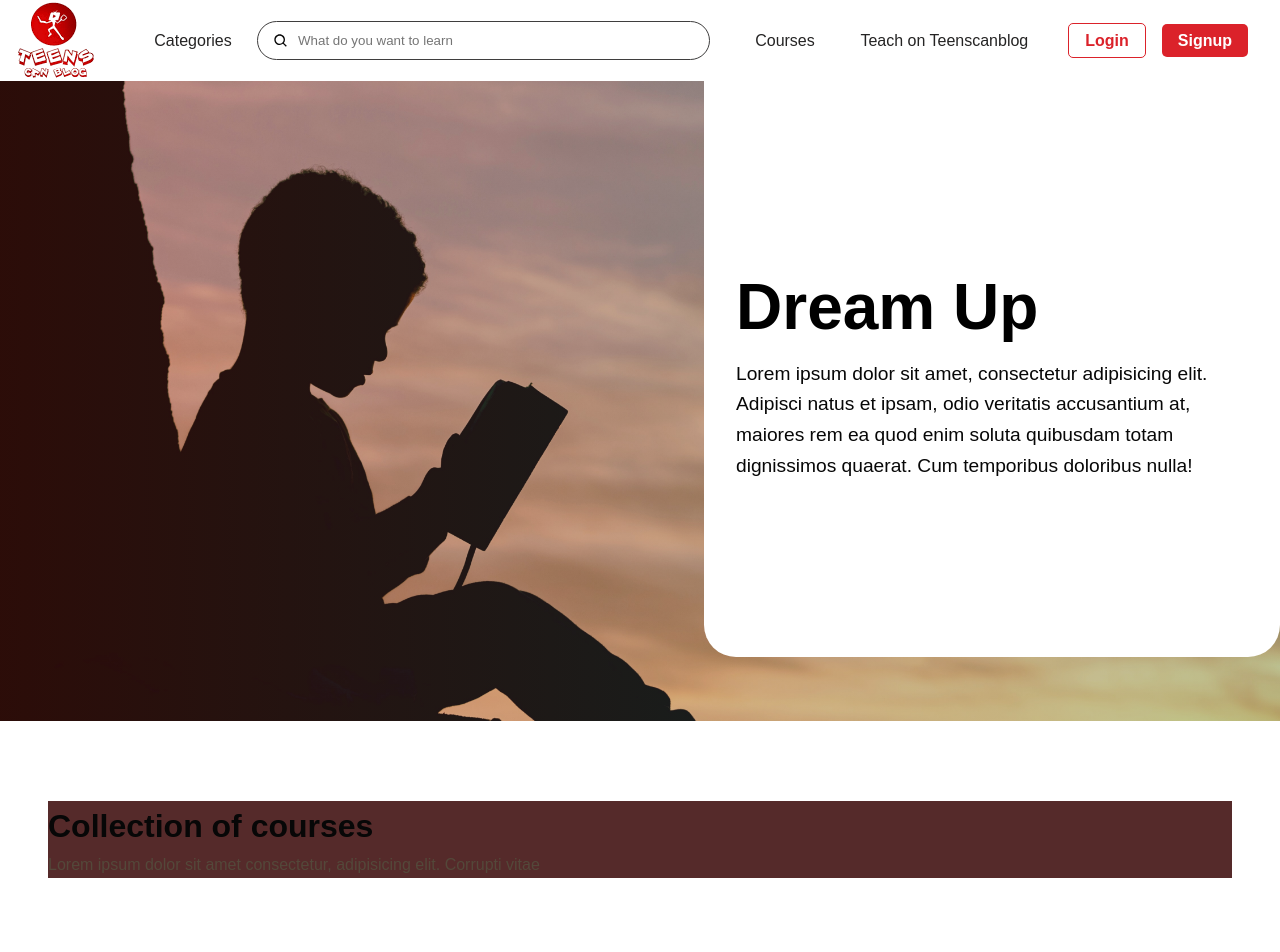
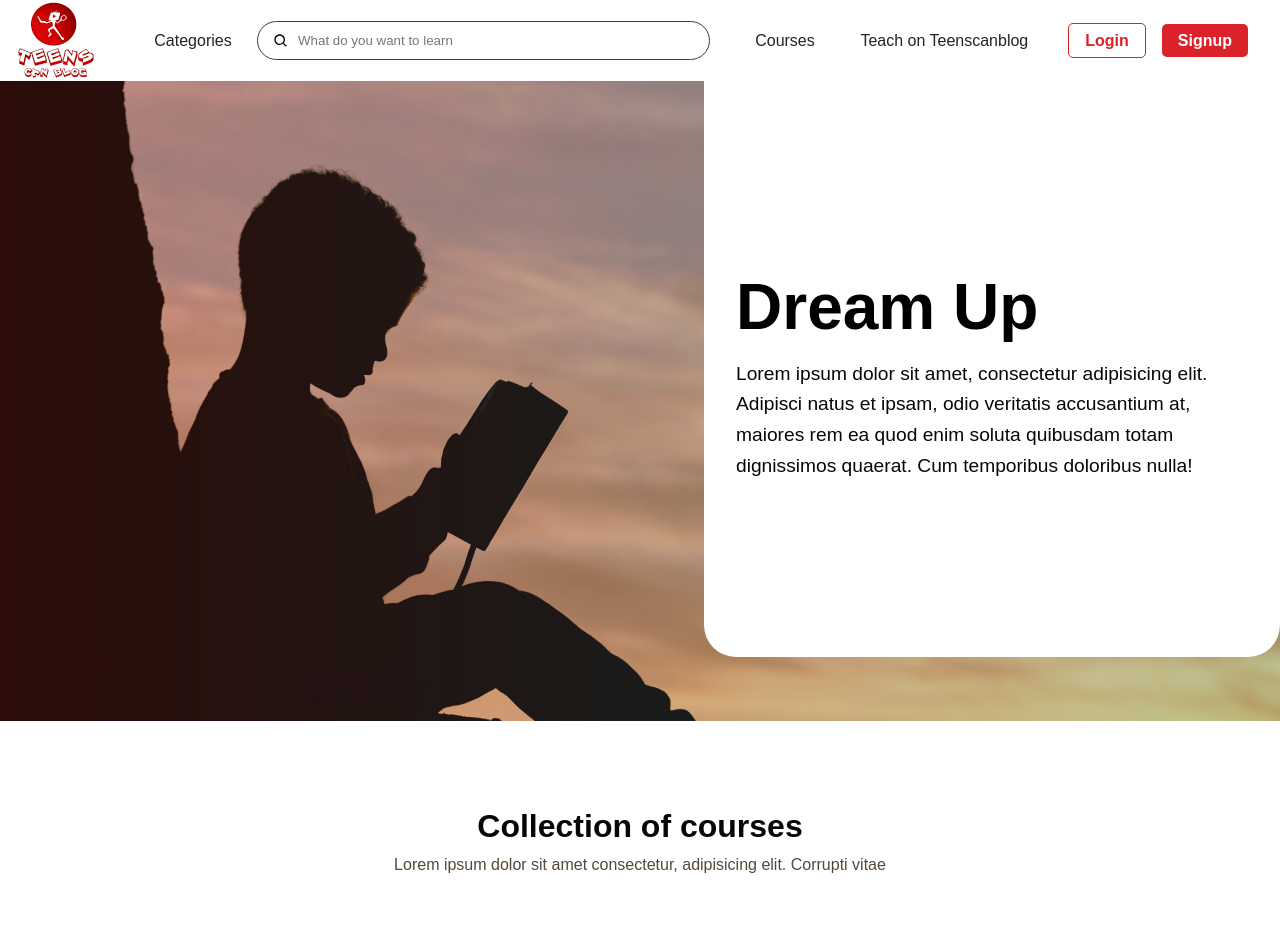
Before and after one commit to Niscolinx/teenscan, a React (Create React App) app: page / in a window 1280 px wide. Shown: the top 952 px of the page. Built offline with nearby package versions, Linux system fonts and the light colour scheme; grey boxes are pictures that could not be loaded; what react-router-last-location would draw is missing.

Commit message:
building the course card

```diff
--- a/src/components/Course.tsx
+++ b/src/components/Course.tsx
@@ -7,6 +7,7 @@ interface CourseProps {
 
 const Course = (props: CourseProps) => {
     const { price } = props
+    console.log(price)
 
     const formattedPrice = price.toLocaleString()
     return (
--- a/src/sass/base/typography.scss
+++ b/src/sass/base/typography.scss
@@ -48,7 +48,8 @@
         color: $color-grey-dark-2;
 
         &_title-box {
-            background-color: rgb(85, 42, 42);
+            display: grid;
+            text-align: center;
         }
 
         &_subHeading {
```
